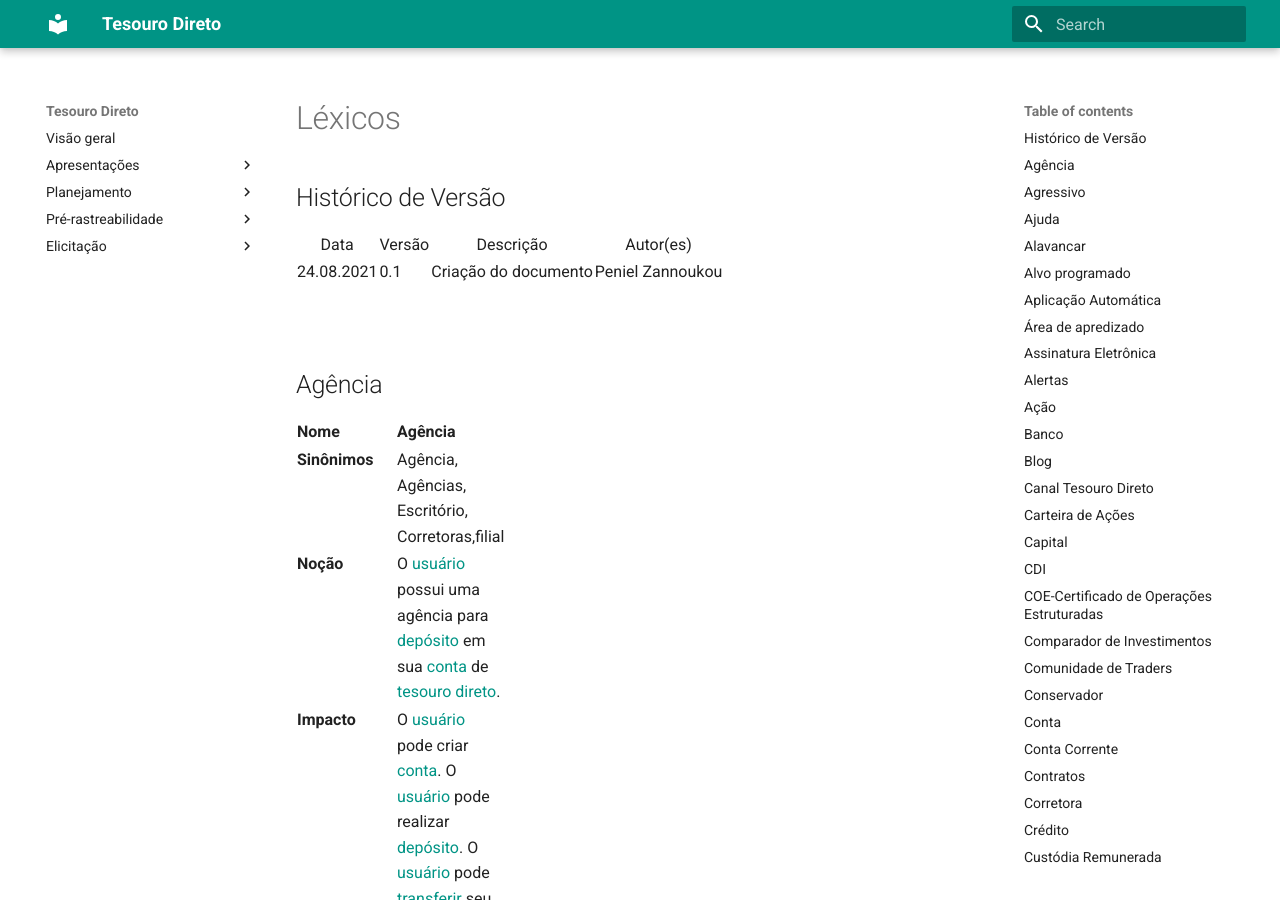
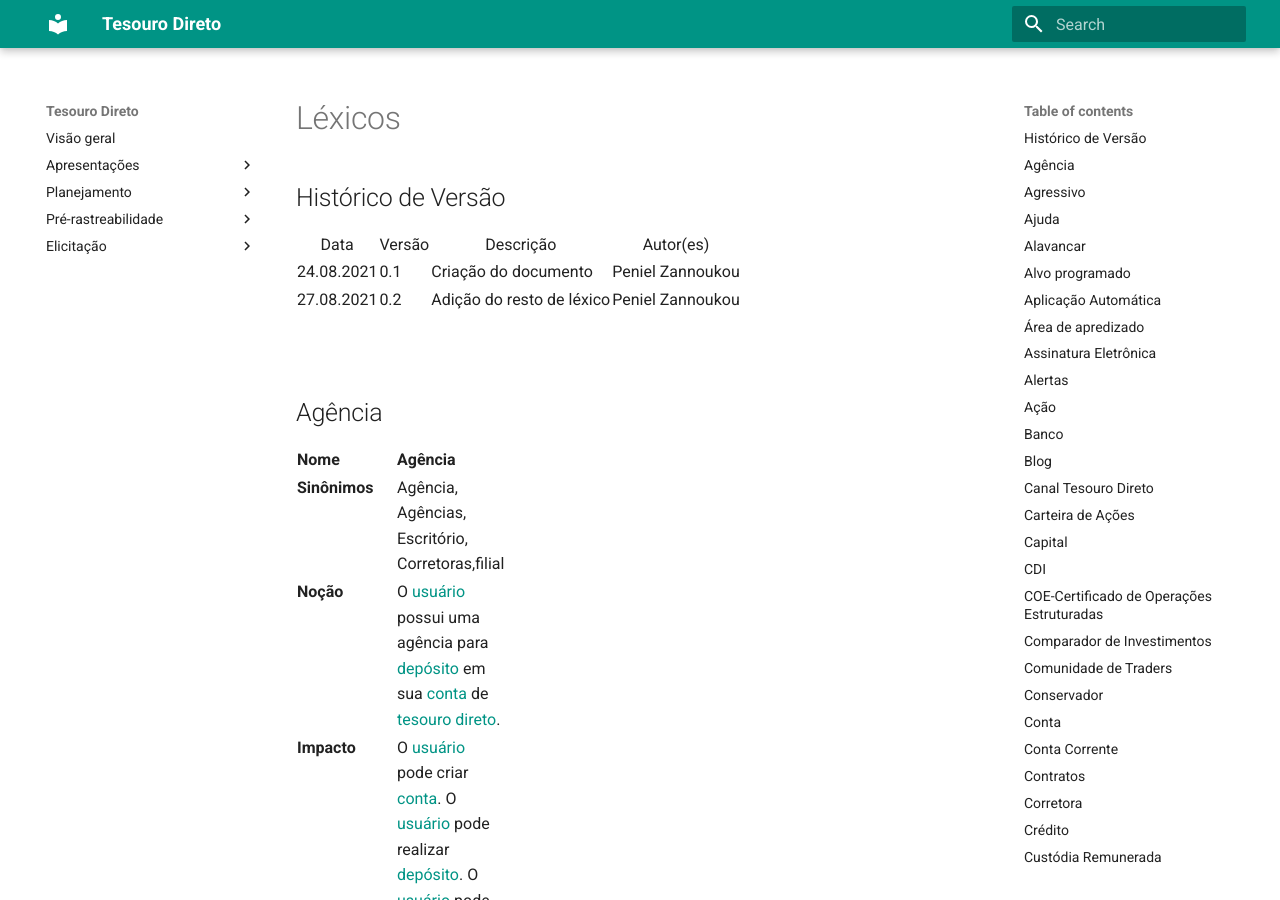
Before and after one commit to mibasFerraz/2021.1-TesouroDireto, an MkDocs documentation site: the page built from docs/modelagem/lexicos.md, in a window 1280 px wide and 900 px high. Built offline with MkDocs 1.6.1 and Material for MkDocs 9.7.7, drawn with Linux system fonts in a browser that asks for light colours.

Commit message:
(#31) corretion

```diff
--- a/docs/modelagem/lexicos.md
+++ b/docs/modelagem/lexicos.md
@@ -17,6 +17,12 @@
             <td> Criação do documento</td>
             <td> Peniel Zannoukou </td>
         </tr>
+        <tr>
+            <td> 27.08.2021 </td>
+            <td>  0.2   </td>
+            <td> Adição do resto de léxico</td>
+            <td> Peniel Zannoukou </td>
+        </tr>
     </tbody>
 </table>
 <br>
```
